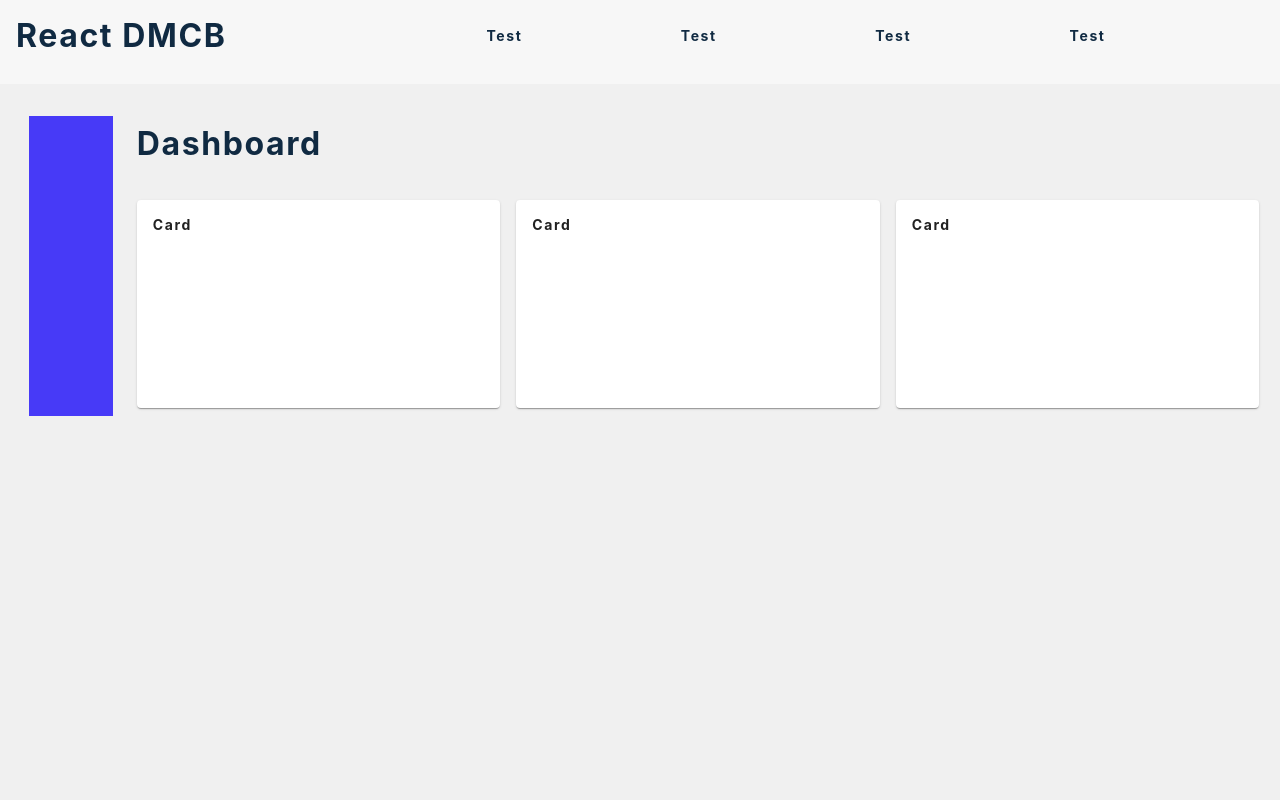
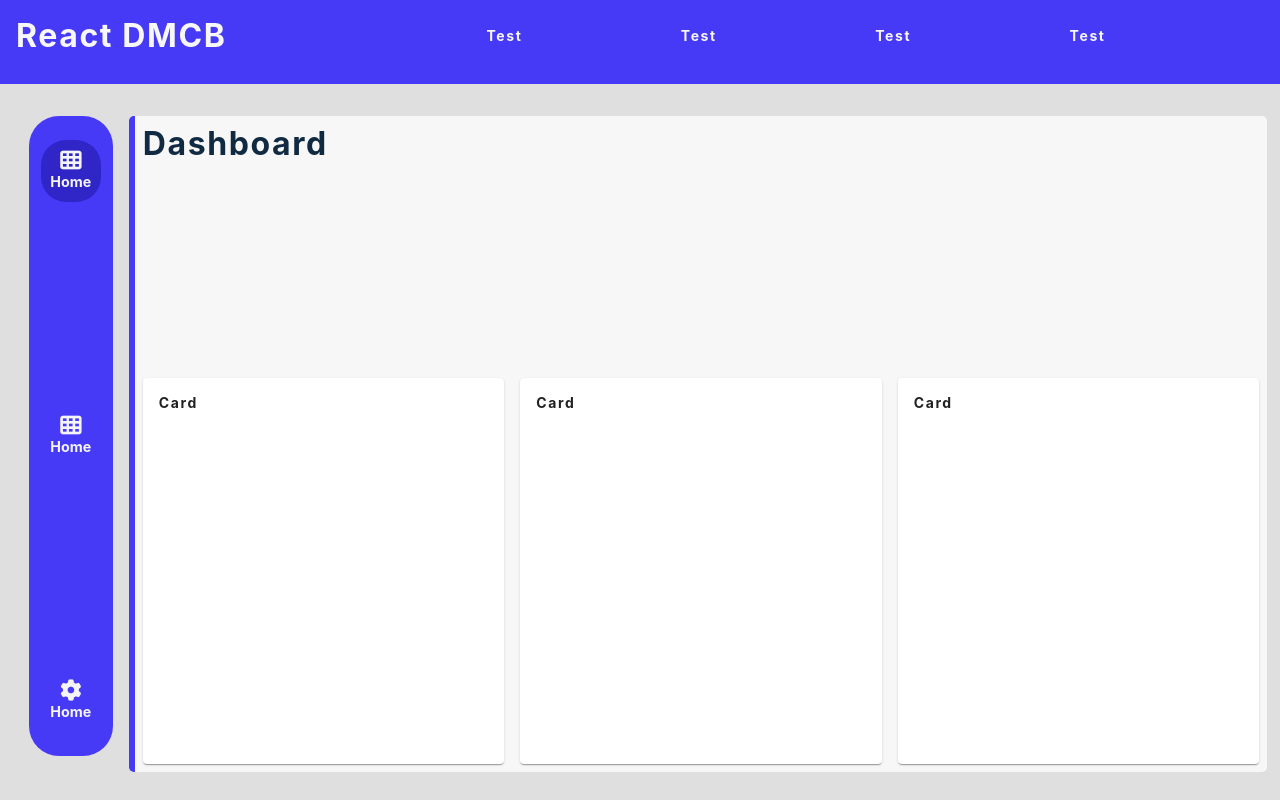
Before and after one commit to ZAnderson-281/cmdb, a React (Create React App) app: page / in a window 1280 px wide. Built offline with nearby package versions, Linux system fonts and the light colour scheme.

Commit message:
updated layout and sidebars

```diff
--- a/package.json
+++ b/package.json
@@ -4,6 +4,7 @@
   "private": true,
   "dependencies": {
     "@material-ui/core": "^4.11.2",
+    "@material-ui/icons": "^4.11.2",
     "@testing-library/jest-dom": "^5.11.8",
     "@testing-library/react": "^11.2.3",
     "@testing-library/user-event": "^12.6.0",
--- a/src/components/Dashboard.js
+++ b/src/components/Dashboard.js
@@ -1,10 +1,25 @@
 import React from "react";
+
+import AppsIcon from "@material-ui/icons/Apps";
 
 import GeneralCard from "./GeneralCard";
 function Dashboard() {
   return (
     <div className="container">
-      <div className="dashboard-sidebar"></div>
+      <div className="dashboard-sidebar">
+        <div className="sidebar-link active-sidebar">
+          <i className="fas fa-th"></i>
+          <h6>Home</h6>
+        </div>
+        <div className="sidebar-link">
+          <i className="fas fa-th"></i>
+          <h6>Home</h6>
+        </div>
+        <div className="sidebar-link">
+          <i className="fas fa-cog"></i>
+          <h6>Home</h6>
+        </div>
+      </div>
       <section className="dashboard-body">
         <div className="dashboard-title">
           <h2>Dashboard</h2>
--- a/src/index.css
+++ b/src/index.css
@@ -64,7 +64,7 @@ body {
   color: var(--clr-grey-1);
   line-height: 1.5;
   font-size: 0.875rem;
-  background-color: rgb(240, 240, 240);
+  background-color: #dfdfdf;
 }
 ul {
   list-style-type: none;
@@ -114,7 +114,9 @@ nav {
   display: flex;
   justify-content: space-between;
   padding: 1rem;
-  background-color: rgb(247, 247, 247);
+  /* background-color: rgb(247, 247, 247); */
+  background-color: rgb(71, 58, 247);
+  color: rgb(247, 247, 247);
 }
 
 .nav-links {
@@ -128,21 +130,47 @@ nav {
   height: 100%;
   display: grid;
   grid-template-columns: repeat(3, 1fr);
+  grid-auto-rows: minmax(auto, auto);
 
   grid-gap: 1rem;
   margin: 0.5rem;
   padding: 0.5rem;
+  background-color: rgb(247, 247, 247);
+  border-radius: 5px;
+  border-left: 6px solid rgb(71, 58, 247);
 }
 .dashboard-sidebar {
-  height: 100%;
+  display: flex;
+  align-items: center;
+  flex-direction: column;
+  justify-content: space-between;
+  height: 80vh;
   margin: 0.5rem;
   padding: 0.5rem;
   background-color: rgb(71, 58, 247);
+  border-radius: 30px;
 }
 
 .dashboard-title {
   grid-column: 1/4;
 }
+
 .card {
   min-height: 200px;
+  background-color: rgb(185, 185, 185);
 }
+
+.sidebar-link {
+  display: flex;
+  justify-content: center;
+  align-items: center;
+  flex-direction: column;
+  margin: 1rem;
+  padding: 0.6rem;
+  color: rgb(245, 245, 245);
+  font-size: 16pt;
+}
+.active-sidebar {
+  background-color: rgb(48, 37, 199);
+  border-radius: 25px;
+}
```
Also changed, not shown: 2 other files (tests, documents, lock files or other folders).
